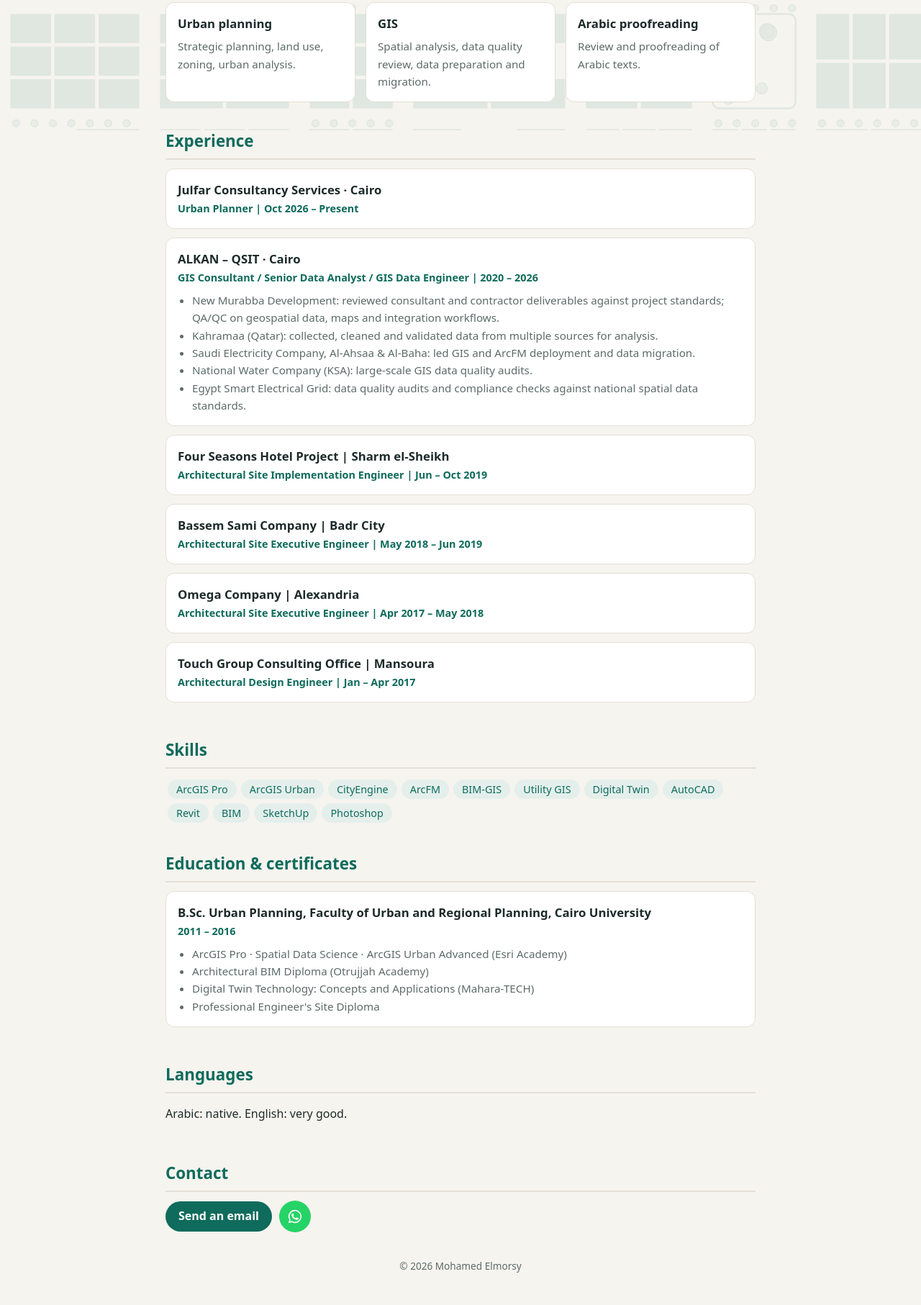
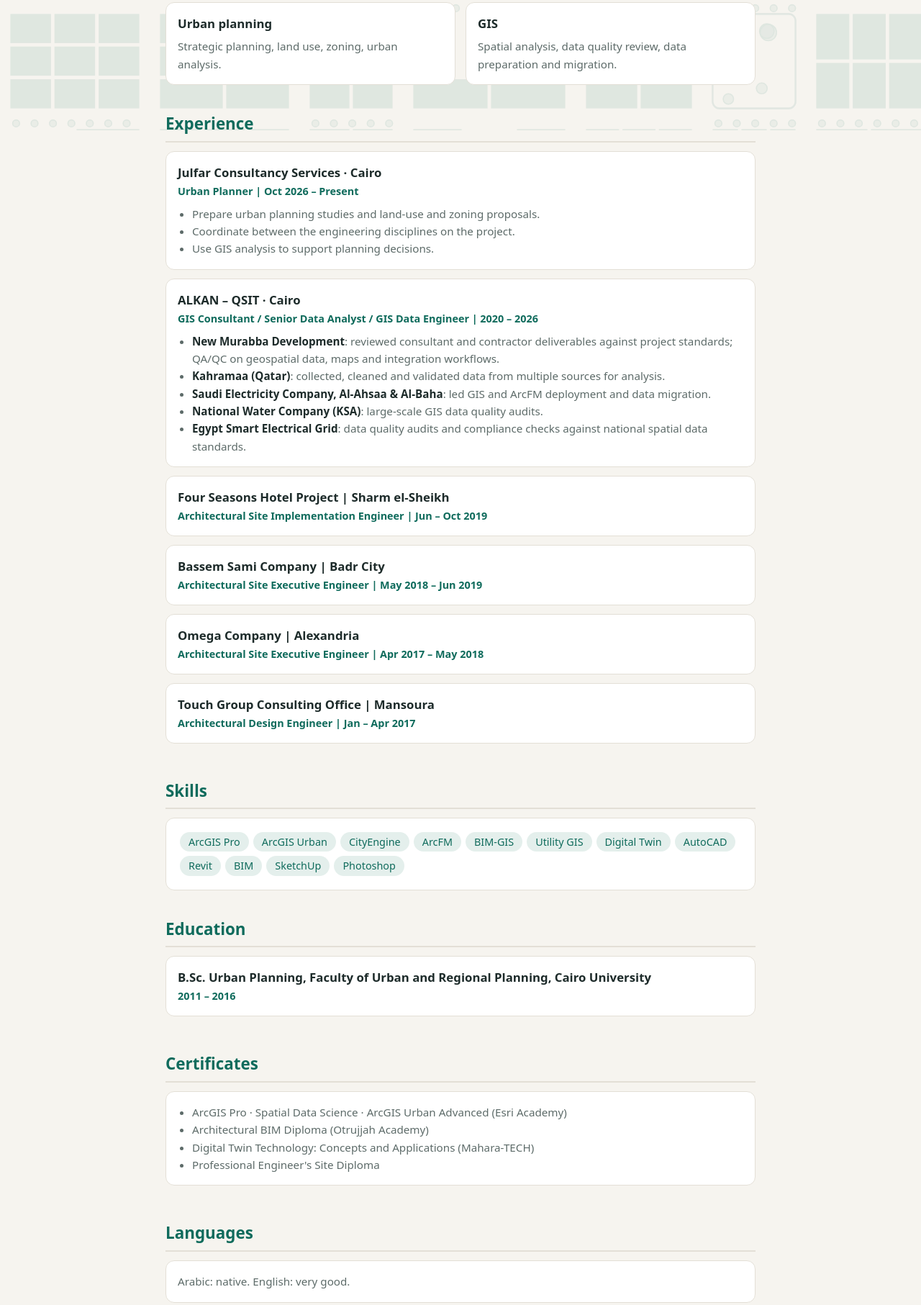
Before and after one commit to melmorsiai/cv, a plain HTML site: page index.html in a window 1280 px wide. Shown: the part 619-2432 px from the top of the page at 72% size. Drawn offline with Linux system fonts and the light colour scheme.

Commit message:
Update index.html

```diff
--- a/index.html
+++ b/index.html
@@ -32,6 +32,7 @@ h2{color:var(--acc);font-size:1.4rem;margin:0 0 12px;border-bottom:2px solid var
 .job{background:var(--card);border:1px solid var(--line);border-radius:12px;padding:16px;margin-bottom:12px}
 .job h3{margin:0;font-size:1.05rem}
 .job .meta{color:var(--acc);font-size:.9rem;font-weight:600}
+.job li b{color:var(--ink);font-weight:700}
 .job ul{margin:8px 0 0;padding-inline-start:20px;color:var(--mut);font-size:.95rem}
 .tags span{display:inline-block;background:#e4efec;color:var(--acc);border-radius:14px;padding:2px 12px;margin:3px;font-size:.9rem}
 footer{padding:30px 0 40px;color:var(--mut);font-size:.85rem;text-align:center}
@@ -63,25 +64,34 @@ header{position:relative;overflow:hidden}.hbg{position:absolute;inset:0;color:#f
 <div class="grid">
 <div class="card"><h3><span data-l="ar">التخطيط العمراني</span><span data-l="en">Urban planning</span></h3><p data-l="ar">تخطيط استراتيجي، استخدامات الأراضي، التقسيم، تحليل عمراني.</p><p data-l="en">Strategic planning, land use, zoning, urban analysis.</p></div>
 <div class="card"><h3><span data-l="ar">نظم المعلومات الجغرافية</span><span data-l="en">GIS</span></h3><p data-l="ar">تحليل مكاني، مراجعة جودة البيانات، تجهيز وترحيل البيانات.</p><p data-l="en">Spatial analysis, data quality review, data preparation and migration.</p></div>
-<div class="card"><h3><span data-l="ar">التدقيق اللغوي العربي</span><span data-l="en">Arabic proofreading</span></h3><p data-l="ar">مراجعة وتدقيق النصوص العربية.</p><p data-l="en">Review and proofreading of Arabic texts.</p></div>
 </div></section>
 
 <section><h2><span data-l="ar">الخبرة العملية</span><span data-l="en">Experience</span></h2>
-<div class="job"><h3><span data-l="ar">شركة جلفار للاستشارات الهندسية</span><span data-l="en">Julfar Consultancy Services</span> · <span data-l="ar">القاهرة</span><span data-l="en">Cairo</span></h3><div class="meta"><span data-l="ar">مخطط عمراني | أكتوبر 2026 – الآن</span><span data-l="en">Urban Planner | Oct 2026 – Present</span></div></div>
+<div class="job"><h3><span data-l="ar">شركة جلفار للاستشارات الهندسية</span><span data-l="en">Julfar Consultancy Services</span> · <span data-l="ar">القاهرة</span><span data-l="en">Cairo</span></h3><div class="meta"><span data-l="ar">مخطط عمراني | أكتوبر 2026 – الآن</span><span data-l="en">Urban Planner | Oct 2026 – Present</span></div>
+<ul data-l="ar">
+<li>إعداد دراسات التخطيط العمراني ومقترحات استخدامات الأراضي والتقسيم.</li>
+<li>التنسيق بين التخصصات الهندسية المختلفة داخل المشروع.</li>
+<li>استخدام تحليل نظم المعلومات الجغرافية لدعم القرارات التخطيطية.</li>
+</ul>
+<ul data-l="en">
+<li>Prepare urban planning studies and land-use and zoning proposals.</li>
+<li>Coordinate between the engineering disciplines on the project.</li>
+<li>Use GIS analysis to support planning decisions.</li>
+</ul></div>
 <div class="job"><h3>ALKAN – QSIT · <span data-l="ar">القاهرة</span><span data-l="en">Cairo</span></h3><div class="meta"><span data-l="ar">استشاري GIS | 2020 – 2026</span><span data-l="en">GIS Consultant / Senior Data Analyst / GIS Data Engineer | 2020 – 2026</span></div>
 <ul data-l="ar">
-<li>مشروع المربع الجديد (New Murabba): مراجعة مخرجات الاستشاريين والمقاولين ومطابقتها للمعايير، ومراجعة جودة البيانات الجغرافية والخرائط.</li>
-<li>كهرماء (قطر): جمع البيانات من مصادر متعددة وتنظيفها وتجهيزها للتحليل والتحقق من المصادر.</li>
-<li>الشركة السعودية للكهرباء (الأحساء والباحة): قيادة تطبيق GIS وArcFM وترحيل البيانات.</li>
-<li>شركة المياه الوطنية (السعودية): مراجعات جودة بيانات GIS واسعة النطاق.</li>
-<li>الشبكة الكهربائية الذكية في مصر: مراجعة جودة البيانات والتحقق من توافقها مع معايير البيانات المكانية.</li>
+<li><b>مشروع المربع الجديد (New Murabba)</b>: مراجعة مخرجات الاستشاريين والمقاولين ومطابقتها للمعايير، ومراجعة جودة البيانات الجغرافية والخرائط.</li>
+<li><b>كهرماء (قطر)</b>: جمع البيانات من مصادر متعددة وتنظيفها وتجهيزها للتحليل والتحقق من المصادر.</li>
+<li><b>الشركة السعودية للكهرباء (الأحساء والباحة)</b>: قيادة تطبيق GIS وArcFM وترحيل البيانات.</li>
+<li><b>شركة المياه الوطنية (السعودية)</b>: مراجعات جودة بيانات GIS واسعة النطاق.</li>
+<li><b>الشبكة الكهربائية الذكية في مصر</b>: مراجعة جودة البيانات والتحقق من توافقها مع معايير البيانات المكانية.</li>
 </ul>
 <ul data-l="en">
-<li>New Murabba Development: reviewed consultant and contractor deliverables against project standards; QA/QC on geospatial data, maps and integration workflows.</li>
-<li>Kahramaa (Qatar): collected, cleaned and validated data from multiple sources for analysis.</li>
-<li>Saudi Electricity Company, Al-Ahsaa &amp; Al-Baha: led GIS and ArcFM deployment and data migration.</li>
-<li>National Water Company (KSA): large-scale GIS data quality audits.</li>
-<li>Egypt Smart Electrical Grid: data quality audits and compliance checks against national spatial data standards.</li>
+<li><b>New Murabba Development</b>: reviewed consultant and contractor deliverables against project standards; QA/QC on geospatial data, maps and integration workflows.</li>
+<li><b>Kahramaa (Qatar)</b>: collected, cleaned and validated data from multiple sources for analysis.</li>
+<li><b>Saudi Electricity Company, Al-Ahsaa &amp; Al-Baha</b>: led GIS and ArcFM deployment and data migration.</li>
+<li><b>National Water Company (KSA)</b>: large-scale GIS data quality audits.</li>
+<li><b>Egypt Smart Electrical Grid</b>: data quality audits and compliance checks against national spatial data standards.</li>
 </ul></div>
 <div class="job"><h3><span data-l="ar">مشروع فندق فور سيزونز | شرم الشيخ</span><span data-l="en">Four Seasons Hotel Project | Sharm el-Sheikh</span></h3><div class="meta"><span data-l="ar">مهندس تنفيذ معماري | يونيو – أكتوبر 2019</span><span data-l="en">Architectural Site Implementation Engineer | Jun – Oct 2019</span></div></div>
 <div class="job"><h3><span data-l="ar">شركة باسم سامي | مدينة بدر</span><span data-l="en">Bassem Sami Company | Badr City</span></h3><div class="meta"><span data-l="ar">مهندس تنفيذ معماري | مايو 2018 – يونيو 2019</span><span data-l="en">Architectural Site Executive Engineer | May 2018 – Jun 2019</span></div></div>
@@ -90,20 +100,24 @@ header{position:relative;overflow:hidden}.hbg{position:absolute;inset:0;color:#f
 </section>
 
 <section><h2><span data-l="ar">المهارات</span><span data-l="en">Skills</span></h2>
-<div class="tags">
+<div class="card tags">
 <span>ArcGIS Pro</span><span>ArcGIS Urban</span><span>CityEngine</span><span>ArcFM</span><span>BIM-GIS</span><span>Utility GIS</span><span>Digital Twin</span><span>AutoCAD</span><span>Revit</span><span>BIM</span><span>SketchUp</span><span>Photoshop</span>
 </div></section>
 
-<section><h2><span data-l="ar">التعليم والشهادات</span><span data-l="en">Education &amp; certificates</span></h2>
-<div class="job"><h3><span data-l="ar">بكالوريوس تخطيط عمراني، كلية التخطيط الإقليمي والعمراني، جامعة القاهرة</span><span data-l="en">B.Sc. Urban Planning, Faculty of Urban and Regional Planning, Cairo University</span></h3><div class="meta">2011 – 2016</div>
-<ul><li>ArcGIS Pro · Spatial Data Science · ArcGIS Urban Advanced (Esri Academy)</li>
+<section><h2><span data-l="ar">التعليم</span><span data-l="en">Education</span></h2>
+<div class="job"><h3><span data-l="ar">بكالوريوس تخطيط عمراني، كلية التخطيط الإقليمي والعمراني، جامعة القاهرة</span><span data-l="en">B.Sc. Urban Planning, Faculty of Urban and Regional Planning, Cairo University</span></h3><div class="meta">2011 – 2016</div></div>
+</section>
+
+<section><h2><span data-l="ar">الشهادات</span><span data-l="en">Certificates</span></h2>
+<div class="job"><ul style="margin:0">
+<li>ArcGIS Pro · Spatial Data Science · ArcGIS Urban Advanced (Esri Academy)</li>
 <li><span data-l="ar">دبلوم BIM المعماري (Otrujjah Academy)</span><span data-l="en">Architectural BIM Diploma (Otrujjah Academy)</span></li>
 <li><span data-l="ar">تقنية التوأم الرقمي: المفاهيم والتطبيقات (Mahara-TECH)</span><span data-l="en">Digital Twin Technology: Concepts and Applications (Mahara-TECH)</span></li>
 <li><span data-l="ar">دبلوم مهندس الموقع المحترف</span><span data-l="en">Professional Engineer's Site Diploma</span></li></ul></div>
 </section>
 
 <section><h2><span data-l="ar">اللغات</span><span data-l="en">Languages</span></h2>
-<p data-l="ar">العربية: لغة أم. الإنجليزية: جيد جدا.</p><p data-l="en">Arabic: native. English: very good.</p></section>
+<div class="card about"><p data-l="ar">العربية: لغة أم. الإنجليزية: جيد جدا.</p><p data-l="en">Arabic: native. English: very good.</p></div></section>
 
 <section><h2><span data-l="ar">تواصل</span><span data-l="en">Contact</span></h2>
 <div class="cta2"><a href="#" class="em" rel="nofollow"><span data-l="ar">ابعتلي إيميل</span><span data-l="en">Send an email</span></a><a class="wa" href="#" rel="nofollow" aria-label="WhatsApp" title="WhatsApp"><svg viewBox="0 0 24 24" width="22" height="22" fill="currentColor" aria-hidden="true"><path d="M12 2a10 10 0 0 0-8.6 15.1L2 22l5-1.3A10 10 0 1 0 12 2zm0 18.2c-1.5 0-3-.4-4.2-1.2l-.3-.2-3 .8.8-2.9-.2-.3A8.2 8.2 0 1 1 12 20.200zm4.5-6.1c-.2-.1-1.5-.7-1.7-.8-.2-.1-.4-.1-.6.1l-.8 1c-.1.2-.3.2-.5.1-1.500-.7-2.500-1.300-3.500-3-.3-.4.3-.4.8-1.400.1-.2 0-.3 0-.5l-.8-1.800c-.2-.5-.4-.4-.6-.4h-.5c-.2 0-.5.1-.7.3-.7.700-1 1.500-1 2.400.1 1 .5 2 1.200 3 1.400 1.800 2.800 2.800 4.800 3.600 1.500.5 2.100.5 2.900.4.600-.1 1.600-.7 1.800-1.300.2-.6.2-1.200.2-1.300-.1-.1-.3-.2-.6-.3z"/></svg></a></div></section>
```
